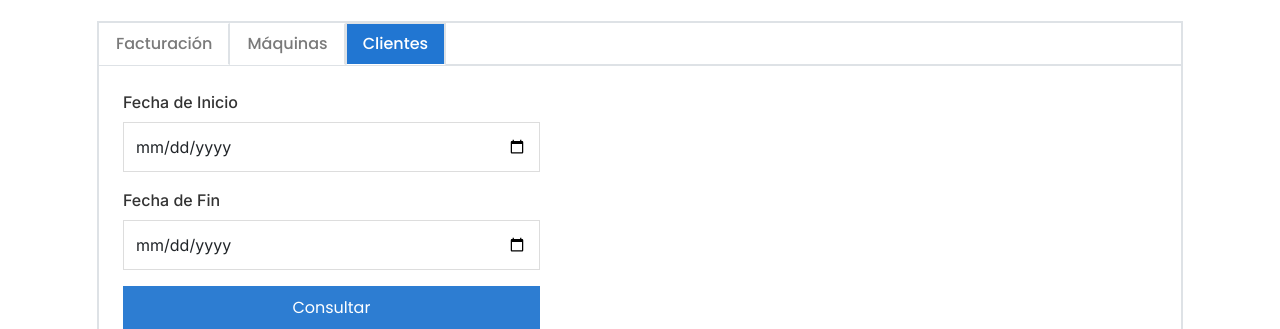
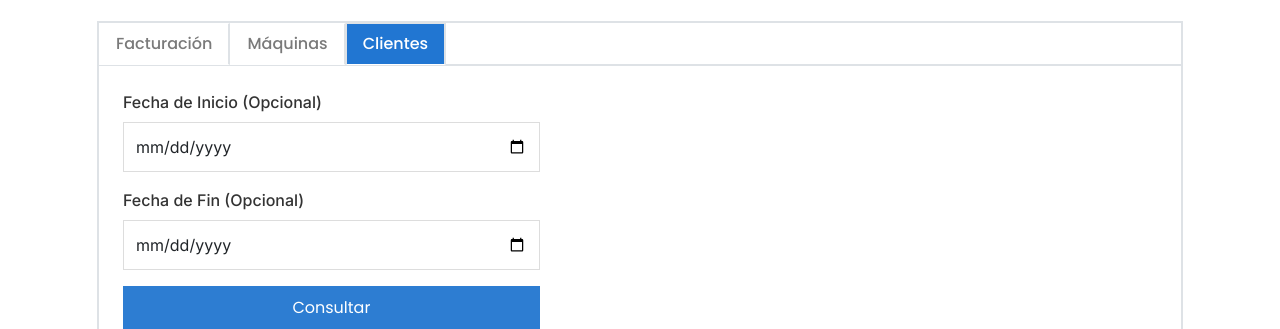
Before and after one commit to nunezValen/Alquil.Ar, a Django app: page /persona/estadisticas/ in a window 1280 px wide, after a click on "Clientes". Shown: the part 203-532 px from the top of the page. Run offline with Django 5.2, Linux system fonts and the light colour scheme; a user stored in the database is signed in; data comes from the database, SQL or seed files in the repository; parts of the project's set-up code (start-up, migrations or seed data) failed here and were passed over; some libraries are stand-ins or nearby versions.

Commit message:
fix: Agregué aclaración de que las fechas de inicio y fin para la consulta de clientes más recurrentes son opcionales.

```diff
--- a/persona/templates/persona/estadisticas.html
+++ b/persona/templates/persona/estadisticas.html
@@ -87,11 +87,11 @@
                             <div class="col-md-5">
                                 <form id="form-clientes" class="mb-4">
                                     <div class="mb-3">
-                                        <label class="form-label">Fecha de Inicio</label>
+                                        <label class="form-label">Fecha de Inicio (Opcional)</label>
                                         <input type="date" class="form-control" name="fecha_inicio">
                                     </div>
                                     <div class="mb-3">
-                                        <label class="form-label">Fecha de Fin</label>
+                                        <label class="form-label">Fecha de Fin (Opcional)</label>
                                         <input type="date" class="form-control" name="fecha_fin">
                                     </div>
                                     <button type="button" class="btn btn-primary w-100" id="btn-consultar-clientes">Consultar</button>
```
